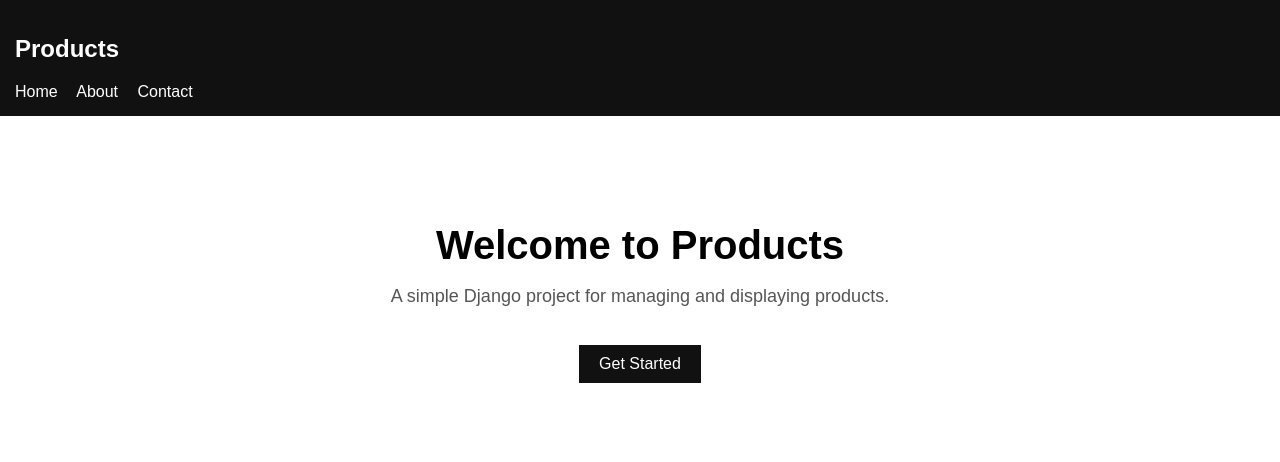
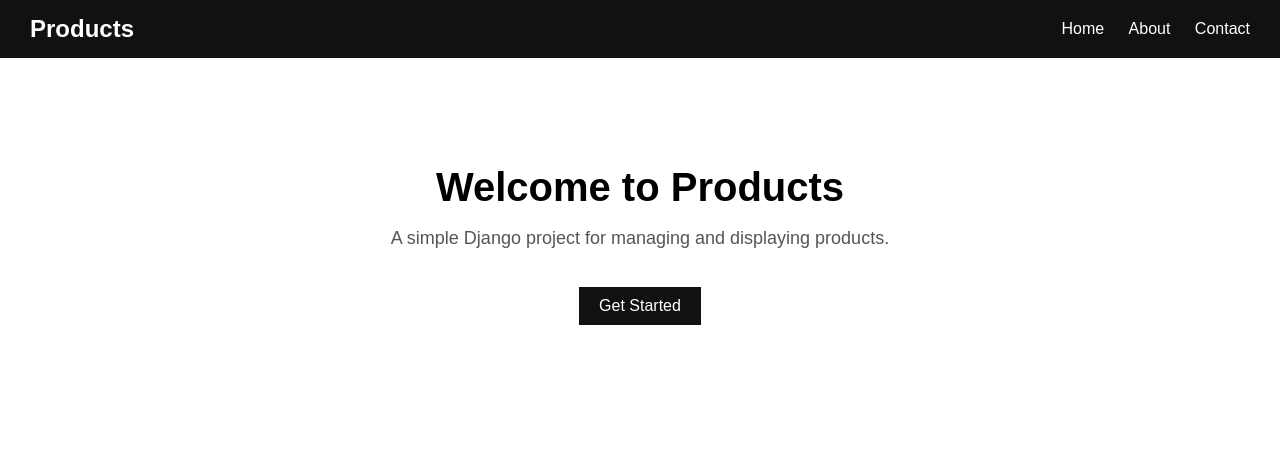
Before and after one commit to Blessed685/FirstDjangoProjectRepo, a Django app: template products/templates/core/home.html in a window 1280 px wide. Shown: the top 462 px of the page. Run offline with Django 5.2, Linux system fonts and the light colour scheme; the template is opened without the code that fills it, so the values that code supplies are empty.

Commit message:
Css temp edit

```diff
--- a/products/templates/core/base.html
+++ b/products/templates/core/base.html
@@ -10,6 +10,7 @@
 <body>
 
     <header>
+        <div class="navbar">
             <h2>Products</h2>
 
             <nav>
@@ -17,6 +18,7 @@
                 <a href="/about/">About</a>
                 <a href="/contact/">Contact</a>
             </nav>
+        </div>
     </header>
 
     <main>
--- a/products/templates/static/Style.css
+++ b/products/templates/static/Style.css
@@ -3,22 +3,36 @@ body {
     font-family: Arial, sans-serif;
 }
 
+/* Header */
 header {
     background: #111;
     color: white;
-    padding: 15px;
+    padding: 15px 30px;
 }
 
+/* Navigation Bar */
+.navbar {
+    display: flex;
+    justify-content: space-between;
+    align-items: center;
+}
+
+.navbar h2 {
+    margin: 0;
+}
+
+/* Navigation Links */
 nav a {
     color: white;
-    margin-right: 15px;
     text-decoration: none;
+    margin-left: 20px;
 }
 
 nav a:hover {
     text-decoration: underline;
 }
 
+/* Main Content */
 main {
-    padding: 20px;
+    padding: 20px 30px;
 }
```
Lines whose indentation alone changed are shown as unchanged.
